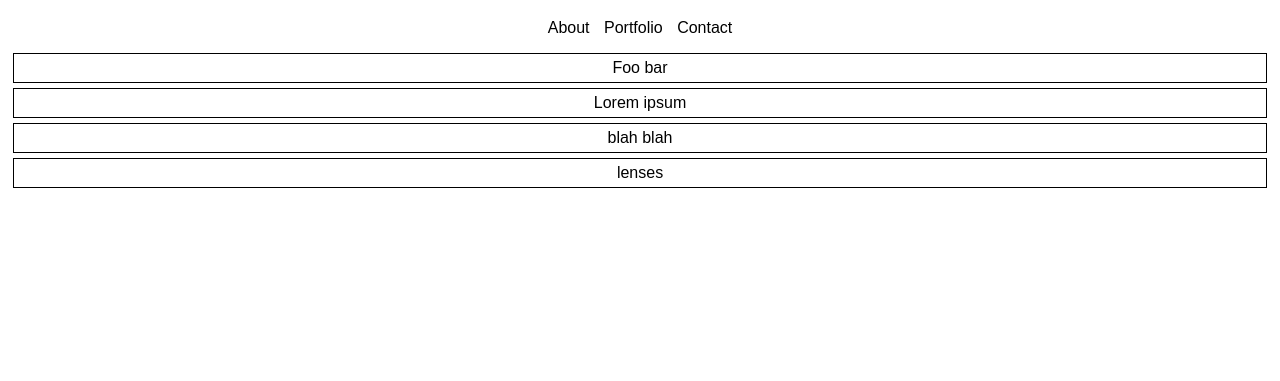
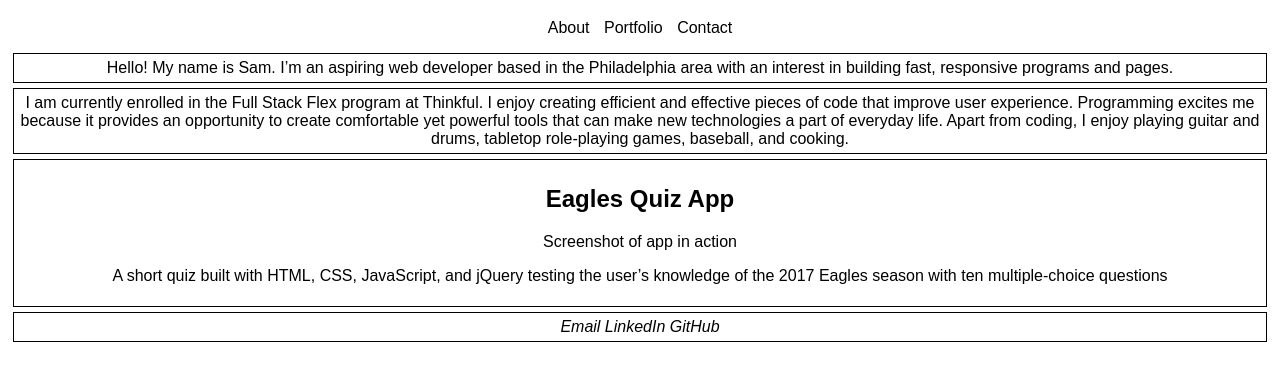
Before and after one commit to sam-parkinson/portfolio, a plain HTML site: page index.html in a window 1280 px wide. Shown: the part 61-442 px from the top of the page. Drawn offline with Linux system fonts and the light colour scheme.

Commit message:
added index-js, fleshed out wireframe

```diff
--- a/index.html
+++ b/index.html
@@ -17,10 +17,39 @@
       </ul>
     </header>
     <main>
-      <section class="default">Foo bar</section>
-      <section class="about">Lorem ipsum</section>
-      <section class="portfolio">blah blah</section>
-      <section class="contact">lenses</section>
+      <section class="default">
+        Hello! My name is Sam. I’m an aspiring web developer based in the Philadelphia area
+          with an interest in building fast, responsive programs and pages.
+      </section>
+      <section class="about">
+        I am currently enrolled in the Full Stack Flex program at Thinkful. I enjoy creating
+        efficient and effective pieces of code that improve user experience. Programming excites
+        me because it provides an opportunity to create comfortable yet powerful tools that can
+        make new technologies a part of everyday life. Apart from coding, I enjoy playing guitar
+        and drums, tabletop role-playing games, baseball, and cooking.
+      </section>
+      <section class="portfolio">
+        <ul class="project-list">
+          <li>
+            <h2>
+                Eagles Quiz App
+            </h2>
+            <div>
+              Screenshot of app in action
+            </div>
+            <p>A short quiz built with HTML, CSS, JavaScript, and jQuery testing the user’s knowledge
+              of the 2017 Eagles season with ten multiple-choice questions
+            </p>
+          </li>
+        </ul>
+      </section>
+      <section class="contact">
+        <address>
+          Email
+          LinkedIn
+          GitHub
+        </address>
+      </section>
     </main>
   </body>
 </html>
--- a/main.css
+++ b/main.css
@@ -10,7 +10,7 @@ header {
 }
 */
 
-header ul {
+header ul, .portfolio ul {
   list-style-type: none;
   padding: 0;
 }
@@ -34,4 +34,10 @@ section {
   padding: 5px;
 }
 
+.project-list * {
+  display: block;
+  margin-left: auto;
+  margin-right: auto;
+}
+
 /* add a media query here for larger screens */
```
Also changed, not shown: index.js (added).
